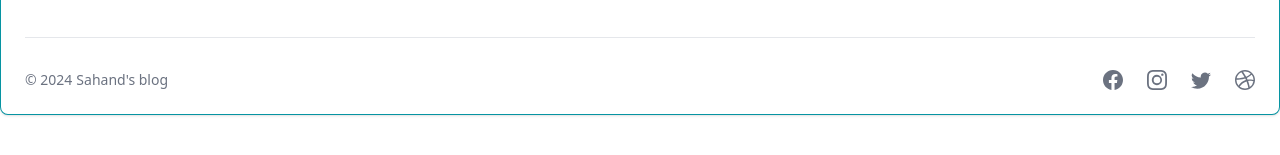
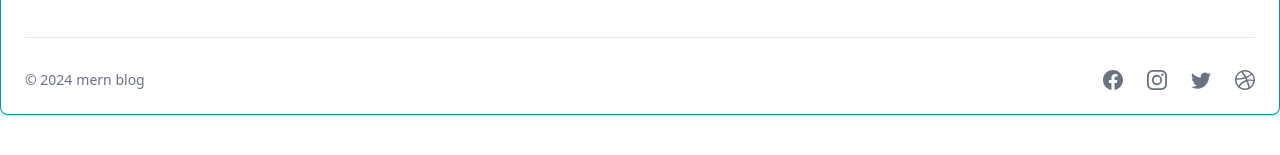
Before and after one commit to Soumya1432/Mern-Blog, a React (Vite) app in the folder client/: page / in a window 1280 px wide. Shown: the part 635-790 px from the top of the page. Built offline with nearby package versions, Linux system fonts and the light colour scheme; no server answers.

Commit message:
Update Footer.jsx

```diff
--- a/client/src/components/Footer.jsx
+++ b/client/src/components/Footer.jsx
@@ -23,7 +23,7 @@ export default function FooterCom() {
               <Footer.LinkGroup col>
 
                 <Footer.Link
-                  href='/about'
+                  href='/'
                   target='_blank'
                   rel='noopener noreferrer'
                 >
@@ -35,7 +35,7 @@ export default function FooterCom() {
               <Footer.Title title='Follow us' />
               <Footer.LinkGroup col>
                 <Footer.Link
-                  href='https://www.github.com/sahandghavidel'
+                  href='https://github.com/Soumya1432'
                   target='_blank'
                   rel='noopener noreferrer'
                 >
@@ -57,7 +57,7 @@ export default function FooterCom() {
         <div className='w-full sm:flex sm:items-center sm:justify-between'>
           <Footer.Copyright
             href='#'
-            by="Sahand's blog"
+            by="mern blog"
             year={new Date().getFullYear()}
           />
           <div className="flex gap-6 sm:mt-0 mt-4 sm:justify-center">
```
